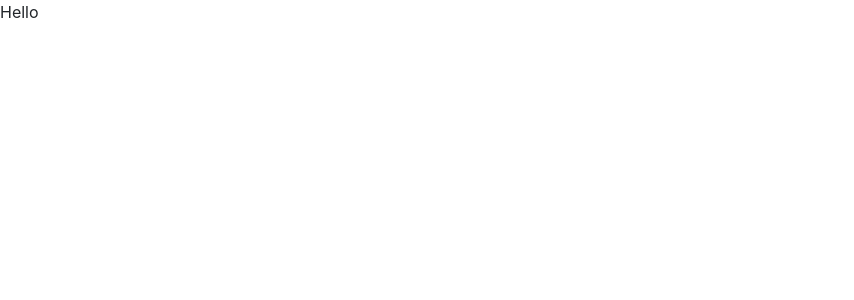
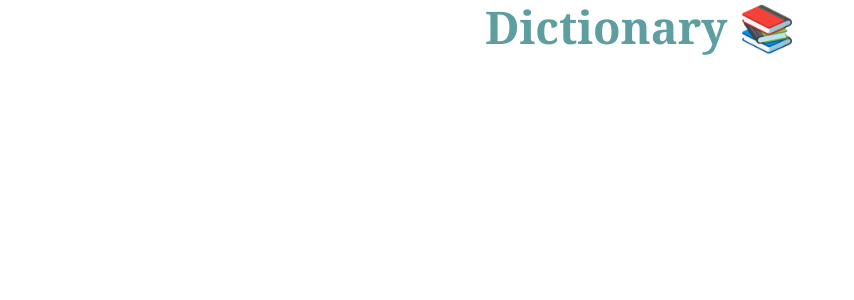
Before and after one commit to TeddyKiryakova/react-dictionary-project, a React (Create React App) app: page / in a window 1280 px wide. Shown: the top 300 px of the page, without its empty margins (0-854 px from the left). Built offline with nearby package versions, Linux system fonts and the light colour scheme.

Commit message:
h1 styled

```diff
--- a/src/App.css
+++ b/src/App.css
@@ -0,0 +1,7 @@
+.App h1 {
+  text-align: center;
+  color: cadetblue;
+  font-family: Cambria, Cochin, Georgia, Times, "Times New Roman", serif;
+  font-size: 45px;
+  font-weight: bold;
+}
--- a/src/App.js
+++ b/src/App.js
@@ -4,8 +4,7 @@ import './App.css';
 export default  function App() {
   return (
     <div className="App">
-
-       Hello
-    </div>
+    <h1> Dictionary 📚</h1>
+     </div>
   );
 }
```
